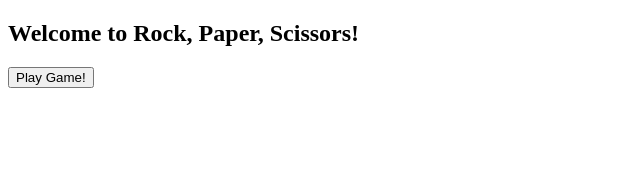
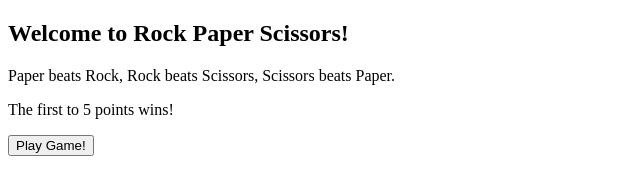
Before and after one commit to frustratedcat/rock-paper-scissors, a plain HTML site: page index.html in a window 1280 px wide. Shown: the whole page, without its empty margins (0-640 px from the left). Drawn offline with Linux system fonts and the light colour scheme.

Commit message:
Add rules

```diff
--- a/index.html
+++ b/index.html
@@ -10,7 +10,9 @@
   <body>
     <section class="intro-section">
       <div class="intro-container">
-        <h1 class="intro-game">Welcome to Rock, Paper, Scissors!</h1>
+        <h1 class="intro-game">Welcome to Rock Paper Scissors!</h1>
+        <p>Paper beats Rock, Rock beats Scissors, Scissors beats Paper.</p>
+        <p>The first to 5 points wins!</p>
         <button class="intro-button">Play Game!</button>
       </div>
     </section>
```
